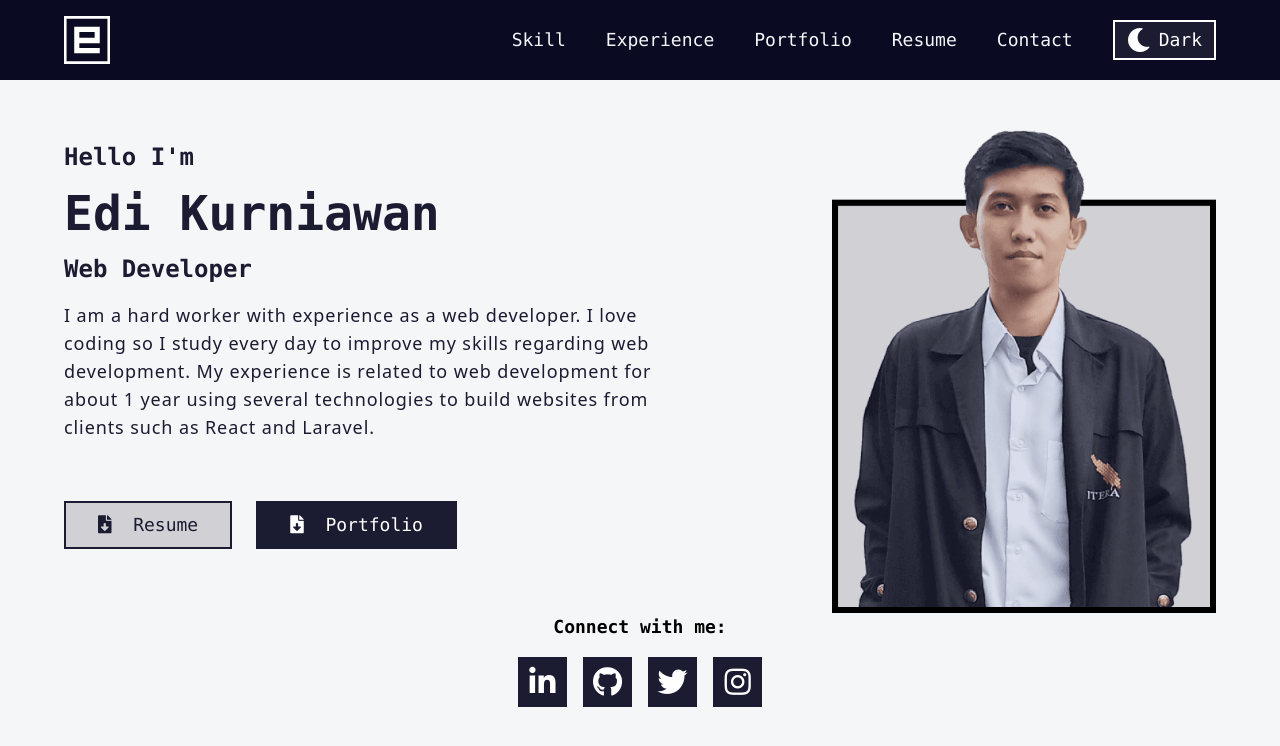
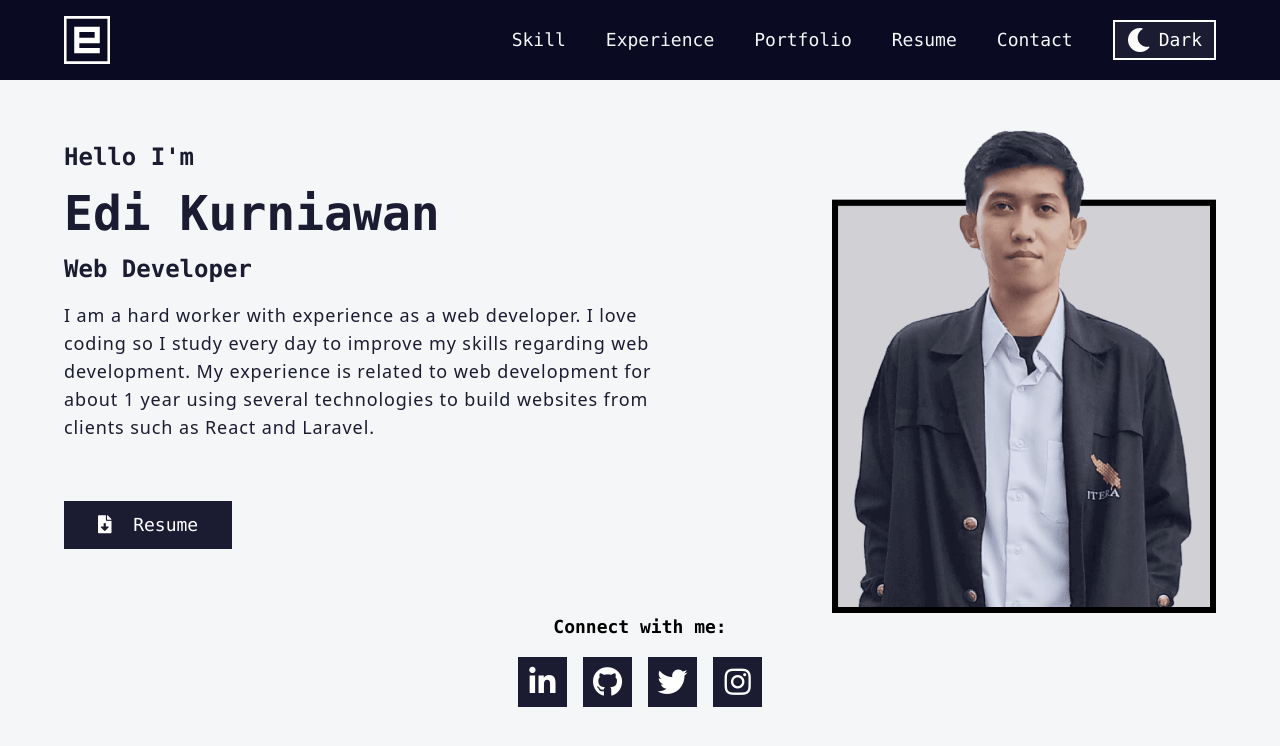
Before and after one commit to edikurniawan-dev/edikurniawan.dev, a React (Create React App) app: page /#/ in a window 1280 px wide. Shown: the top 746 px of the page. Built offline with nearby package versions, Linux system fonts and the light colour scheme.

Commit message:
update all pages

```diff
--- a/src/pages/Contact.jsx
+++ b/src/pages/Contact.jsx
@@ -11,7 +11,7 @@ const Contact = () => {
                 <div className="flex flex-col justify-between">
                     <span className=" pb-5">
                         Contact me if you want to talk more about web
-                        development via social media or the form bellow
+                        development via social media or via form
                     </span>
                     <div className="flex flex-col space-y-4 items-center">
                         <div className="flex flex-col items-center space-y-1">
@@ -148,7 +148,7 @@ const Contact = () => {
                             </a>
                         </div>
                     </div>
-                    <hr />
+                    <hr className="block md:hidden" />
                 </div>
                 <form className="flex flex-col space-y-8 font-bold">
                     <div className="flex flex-col space-y-2">
@@ -182,7 +182,7 @@ const Contact = () => {
                             name="message"
                         />
                     </div>
-                    <button className="bg-dark text-white h-12 hover:bg-light hover:text-dark border-2 border-dark">
+                    <button className="font-mono font-bold bg-dark text-light h-9 md:h-12 hover:bg-light hover:text-dark border-2 border-dark">
                         Send
                     </button>
                 </form>
--- a/src/pages/Home.jsx
+++ b/src/pages/Home.jsx
@@ -29,17 +29,17 @@ const Home = () => {
                         </p>
                     </div>
                     <div className="flex justify-center md:justify-start space-x-6 font-medium text-base md:text-lg pt-5 md:pt-10">
+                        {/* <a
+                            href="#0"
+                            className="text-dark bg-gray py-2 px-4 md:px-8 border-2 border-dark hover:bg-dark hover:text-light">
+                            <i className="fas fa-file-download"></i>
+                            &nbsp; Resume
+                        </a> */}
                         <a
                             href="#0"
-                            className="text-dark bg-gray py-2 px-5 md:px-8 border-2 border-dark hover:bg-dark hover:text-light">
+                            className="text-white bg-dark py-2 px-4 md:px-8 border-2 border-dark hover:bg-light hover:text-dark">
                             <i className="fas fa-file-download"></i>
                             &nbsp; Resume
-                        </a>
-                        <a
-                            href="#0"
-                            className="text-white bg-dark py-2 px-5 md:px-8 border-2 border-dark hover:bg-light hover:text-dark">
-                            <i className="fas fa-file-download"></i>
-                            &nbsp; Portfolio
                         </a>
                     </div>
                 </div>
--- a/src/pages/Portfolio.jsx
+++ b/src/pages/Portfolio.jsx
@@ -15,7 +15,7 @@ const Portfolio = () => {
             <div className="grid grid-cols-1 md:grid-cols-2 gap-6 md:gap-14">
                 <PortfolioCard
                     image={Jaramba}
-                    link="#/portfolio"
+                    // link="#"
                     title="Dashboard Admin Jaramba"
                     description="Dashboard Admin Jaramba is application serves to monitor the location of the bus that is running. In addition to storing route data, drivers, buses and bus travel history."
                 />
--- a/src/pages/Resume.jsx
+++ b/src/pages/Resume.jsx
@@ -7,6 +7,14 @@ const Resume = () => {
                 Resume
             </h1>
             <br />
+            <div className="flex justify-center w-full items-center">
+                <iframe
+                    title="resume"
+                    src="https://drive.google.com/file/d/1tPTUPZiu5GYUYsRLO8c2rhvqSUEIyzkr/preview"
+                    width="1920"
+                    height="560"
+                    allow="autoplay"></iframe>
+            </div>
         </main>
     );
 };
```
